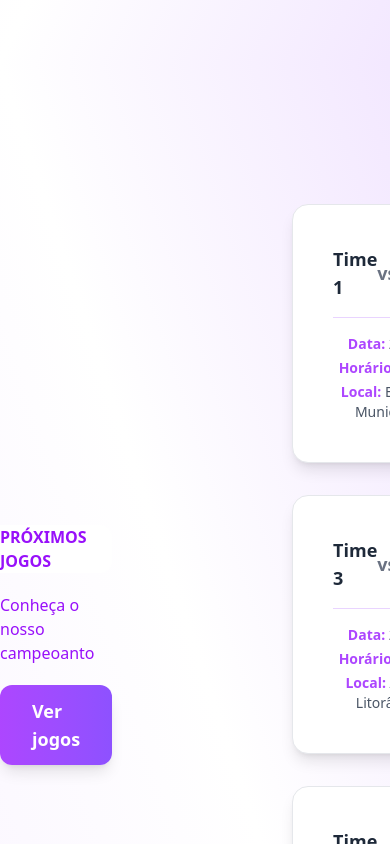
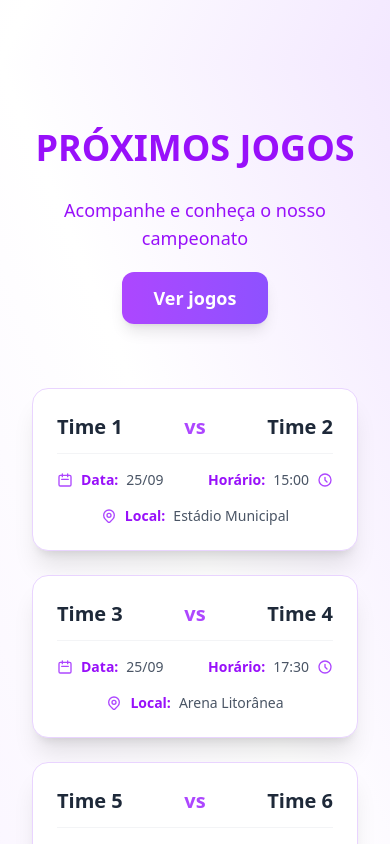
Before and after one commit to Projeto-Passa-a-Bola/frontend, a React (Vite) app: page /painel in a window 390 px wide. Shown: the part 860-1704 px from the top of the page. Built offline with nearby package versions, Linux system fonts and the light colour scheme; no server answers; sample sign-in values are in the browser's storage.

Commit message:
Style: Tornando o componente Home de usuário logado responsivo

```diff
--- a/src/components/pages/HomeLogada.jsx
+++ b/src/components/pages/HomeLogada.jsx
@@ -1,17 +1,56 @@
-import React from 'react';
-import { Link, useNavigate } from 'react-router-dom';
-import FormContact from "../ui/FormContact";
-import SideNav from "../ui/SideNav";
+import React, { useEffect, useState } from 'react';
+
+// --- DEPENDÊNCIAS MOCK / DUMMY COMPONENTS (para o ambiente de arquivo único) ---
+
+// Mock do useNavigate para simular a navegação sem react-router-dom
+const useNavigate = () => (path) => console.log('Navigating to:', path);
+
+// Componente Dummy para FormContact
+const FormContact = () => {
+  return (
+    <div className="p-8 md:p-16 lg:p-24 bg-white shadow-inner">
+      <h2 className="text-3xl md:text-4xl font-bold text-center text-purple-600 mb-8">Dúvidas? Fale Conosco!</h2>
+      <div className="max-w-xl mx-auto p-6 rounded-xl bg-gray-50 shadow-lg">
+        <form className="space-y-4">
+          <div>
+            <label htmlFor="name" className="block text-sm font-medium text-gray-700">Nome</label>
+            <input type="text" id="name" className="mt-1 block w-full rounded-md border-gray-300 shadow-sm p-3 focus:ring-purple-500 focus:border-purple-500" placeholder="Seu nome completo"/>
+          </div>
+          <div>
+            <label htmlFor="email" className="block text-sm font-medium text-gray-700">Email</label>
+            <input type="email" id="email" className="mt-1 block w-full rounded-md border-gray-300 shadow-sm p-3 focus:ring-purple-500 focus:border-purple-500" placeholder="seu.email@exemplo.com"/>
+          </div>
+          <div>
+            <label htmlFor="message" className="block text-sm font-medium text-gray-700">Mensagem</label>
+            <textarea id="message" rows="4" className="mt-1 block w-full rounded-md border-gray-300 shadow-sm p-3 focus:ring-purple-500 focus:border-purple-500" placeholder="Sua pergunta ou sugestão..."></textarea>
+          </div>
+          <button
+            type="submit"
+            className="w-full px-8 py-3 text-lg font-bold rounded-xl text-white bg-gradient-to-r from-purple-500 to-violet-500 shadow-lg hover:scale-[1.01] transition-transform duration-300"
+          >
+            Enviar Mensagem
+          </button>
+        </form>
+      </div>
+    </div>
+  );
+};
+
+// --- COMPONENTE PRINCIPAL ---
 
 function HomeLogada() {
   const navigate = useNavigate();
-  const token = localStorage.getItem('authToken');
+  // Usando um estado mock para simular o token
+  const [token, setToken] = useState(localStorage.getItem('authToken'));
 
-  // Se o token não existir, redireciona para a página de login
+  // Simula o redirecionamento (ou login forçado, dependendo da necessidade)
+  useEffect(() => {
     if (!token) {
-    navigate('/login');
-    return null;
+      // Como estamos em um ambiente de arquivo único, apenas logamos a navegação
+      console.log("Token não encontrado. Redirecionando para /login.");
+      // Se fosse o app real: navigate('/login');
     }
+  }, [token, navigate]);
 
   // Dados estáticos de exemplo para os jogos
   const proximosJogos = [
@@ -41,24 +80,36 @@ function HomeLogada() {
     }
   ];
 
+  // A lista de seções não é mais necessária para o SideNav, mas mantida como exemplo
   const pageSections = [
     { id: "hero", label: "Início" },
     { id: "jogos", label: "Jogos" },
     { id: "forms", label: "Perguntas" },
   ];
 
+  // Se o token não existir, o componente não renderiza o conteúdo principal (apenas o log)
+  if (!token) {
+    return (
+      <div className="flex items-center justify-center min-h-screen bg-gray-100">
+        <p className="text-xl text-red-500">Redirecionando...</p>
+      </div>
+    );
+  }
+
   return (
     <>
       <div className="overflow-x-hidden">
-        <SideNav sections={pageSections}/>
-        {/* Seção de Boas-vindas */}
-        <section id="hero" className="relative flex flex-col justify-center items-center p-8 md:p-16 lg:px-24 xl:px-40 min-h-screen bg-gradient-to-br from-purple-50 via-white to-purple-100" >
+        {/* SIDE NAV REMOVIDO */}
+
+        {/* Seção de Boas-vindas (Hero) */}
+        {/* Removidas as classes de padding esquerdo para compensar o SideNav */}
+        <section id="hero" className="relative flex flex-col justify-center items-center p-8 md:p-16 min-h-screen bg-gradient-to-br from-purple-50 via-white to-purple-100" >
           {/* Conteúdo por cima do vídeo e do overlay */}
           <div className="relative z-10 flex flex-col items-center text-center gap-8 md:gap-12 lg:gap-16 max-w-4xl mx-auto">
             <h1 className="text-4xl md:text-5xl lg:text-6xl font-bold text-black">
               Passa a <span className="text-purple-500">Bola</span>
             </h1>
-                            <p className="text-base md:text-lg lg:text-2xl text-black">
+            <p className="text-base md:text-lg lg:text-xl text-black max-w-3xl">
               A plataforma profissional que conecta atletas, técnicos e organizações do futebol feminino. Transformando carreiras e elevando o esporte a um novo patamar.
             </p>
             <button
@@ -67,7 +118,7 @@ function HomeLogada() {
               Comece Agora →
             </button>
 
-                            <div id="Pesquisa" className="grid grid-cols-1 md:grid-cols-3 gap-6 md:gap-8 mt-8">
+            <div id="Pesquisa" className="grid grid-cols-1 sm:grid-cols-3 gap-6 md:gap-8 mt-8 w-full">
               <div className="flex flex-col items-center justify-center gap-2">
                 <h1 className="text-3xl md:text-4xl text-purple-500 font-bold">1.2K+</h1>
                 <p className="text-sm md:text-base text-black font-semibold">Atletas Profissionais</p>
@@ -85,35 +136,47 @@ function HomeLogada() {
         </section>
 
         {/* Seção de Próximos Jogos */}
-        <section id="jogos" className="bg-gradient-to-bl from-purple-100 via-white to-purple-50">
-          <div className='py-25'>
-            <div className='flex'>
-              <div className='flex-4 flex flex-col justify-center items-center gap-5'>
-                <div className="bg-white rounded-r-xl w-fit">
-                  <h2 className=" md:text-5xl text-purple-600 uppercase font-bold">Próximos Jogos</h2>
+        {/* Removidas as classes de padding esquerdo para compensar o SideNav */}
+        <section id="jogos" className="bg-gradient-to-bl from-purple-100 via-white to-purple-50 py-16 md:py-24">
+          <div className='container mx-auto px-4'>
+            <div className='flex flex-col md:flex-row gap-12 md:gap-8 items-center md:items-start'>
+
+              {/* Coluna de Título e Promoção */}
+              <div className='w-full md:w-2/5 flex flex-col justify-center items-center md:items-start gap-5 text-center md:text-left'>
+                <div>
+                  <h2 className="text-4xl md:text-5xl text-purple-600 uppercase font-black">
+                    Próximos Jogos
+                  </h2>
                 </div>
-                <p className='text-purple-600 md:text-2xl'>Conheça o nosso campeoanto</p>
+                <p className='text-purple-600 text-lg md:text-2xl mt-2'>
+                  Acompanhe e conheça o nosso campeonato
+                </p>
                 <a href='/chaveamento' className="px-8 py-3 w-fit text-lg font-bold rounded-xl cursor-pointer text-white bg-gradient-to-r from-purple-500 to-violet-500 shadow-lg hover:scale-105 transition-transform duration-300">
                   Ver jogos
                 </a>
               </div>
-            <div className="flex flex-col flex-3 gap-8 px-45 py-10">
+
+              {/* Coluna da Lista de Jogos */}
+              <div className="w-full md:w-3/5 flex flex-col gap-6 p-4">
                 {proximosJogos.map((jogo) => (
-                <div key={jogo.id} className="bg-white p-10 rounded-2xl shadow-lg border border-gray-200 hover:shadow-xl transition-shadow duration-300">
-                  <div className="flex justify-between items-center mb-4">
-                    <span className="text-lg font-bold text-gray-800">{jogo.timeA}</span>
-                    <span className="text-lg font-bold text-gray-500">vs</span>
-                    <span className="text-lg font-bold text-gray-800">{jogo.timeB}</span>
+                  <div key={jogo.id} className="bg-white p-6 sm:p-8 rounded-2xl shadow-xl border border-purple-200 hover:shadow-2xl transition-shadow duration-300 transform hover:translate-y-[-2px]">
+                    <div className="flex justify-between items-center mb-4 border-b border-gray-100 pb-3">
+                      <span className="text-xl font-extrabold text-gray-800 flex-1 text-left truncate">{jogo.timeA}</span>
+                      <span className="text-xl font-bold text-purple-500 mx-4">vs</span>
+                      <span className="text-xl font-extrabold text-gray-800 flex-1 text-right truncate">{jogo.timeB}</span>
                     </div>
-                  <div className="border-t border-purple-200 pt-4 text-center">
-                    <p className="text-sm text-gray-600">
-                      <span className="font-semibold text-purple-500">Data:</span> {jogo.data}
+                    <div className="grid grid-cols-2 gap-y-2 text-sm text-gray-600">
+                      <p className="flex items-center gap-2">
+                        <svg className="w-4 h-4 text-purple-500" fill="none" stroke="currentColor" viewBox="0 0 24 24" xmlns="http://www.w3.org/2000/svg"><path strokeLinecap="round" strokeLinejoin="round" strokeWidth="2" d="M8 7V3m8 4V3m-9 8h10M5 21h14a2 2 0 002-2V7a2 2 0 00-2-2H5a2 2 0 00-2 2v12a2 2 0 002 2z"></path></svg>
+                        <span className="font-semibold text-purple-600">Data:</span> {jogo.data}
                       </p>
-                    <p className="text-sm text-gray-600 mt-1">
-                      <span className="font-semibold text-purple-500">Horário:</span> {jogo.horario}
+                      <p className="flex items-center justify-end gap-2 text-right">
+                        <span className="font-semibold text-purple-600">Horário:</span> {jogo.horario}
+                        <svg className="w-4 h-4 text-purple-500" fill="none" stroke="currentColor" viewBox="0 0 24 24" xmlns="http://www.w3.org/2000/svg"><path strokeLinecap="round" strokeLinejoin="round" strokeWidth="2" d="M12 8v4l3 3m6-3a9 9 0 11-18 0 9 9 0 0118 0z"></path></svg>
                       </p>
-                    <p className="text-sm text-gray-600 mt-1">
-                      <span className="font-semibold text-purple-500">Local:</span> {jogo.local}
+                      <p className="col-span-2 text-center mt-2 flex items-center justify-center gap-2">
+                        <svg className="w-4 h-4 text-purple-500" fill="none" stroke="currentColor" viewBox="0 0 24 24" xmlns="http://www.w3.org/2000/svg"><path strokeLinecap="round" strokeLinejoin="round" strokeWidth="2" d="M17.657 16.657L13.414 20.9a1.998 1.998 0 01-2.828 0l-4.243-4.243a8 8 0 1111.314 0z"></path><path strokeLinecap="round" strokeLinejoin="round" strokeWidth="2" d="M15 11a3 3 0 11-6 0 3 3 0 016 0z"></path></svg>
+                        <span className="font-semibold text-purple-600">Local:</span> {jogo.local}
                       </p>
                     </div>
                   </div>
@@ -122,13 +185,25 @@ function HomeLogada() {
             </div>
           </div>
         </section>
+
+        {/* Seção de Formulário */}
+        {/* Removidas as classes de padding esquerdo para compensar o SideNav */}
         <section id='forms'>
           <FormContact />
         </section>
-
       </div>
     </>
   );
 }
 
-export default HomeLogada;
+// O componente principal exportado deve ser 'App' no ambiente de arquivo único
+export default function App() {
+  // Configura um token mock para permitir a renderização do conteúdo principal
+  useEffect(() => {
+      if (!localStorage.getItem('authToken')) {
+          localStorage.setItem('authToken', 'mock-token-for-preview');
+      }
+  }, []);
+
+  return <HomeLogada />;
+}
```
Lines whose indentation alone changed are shown as unchanged.
